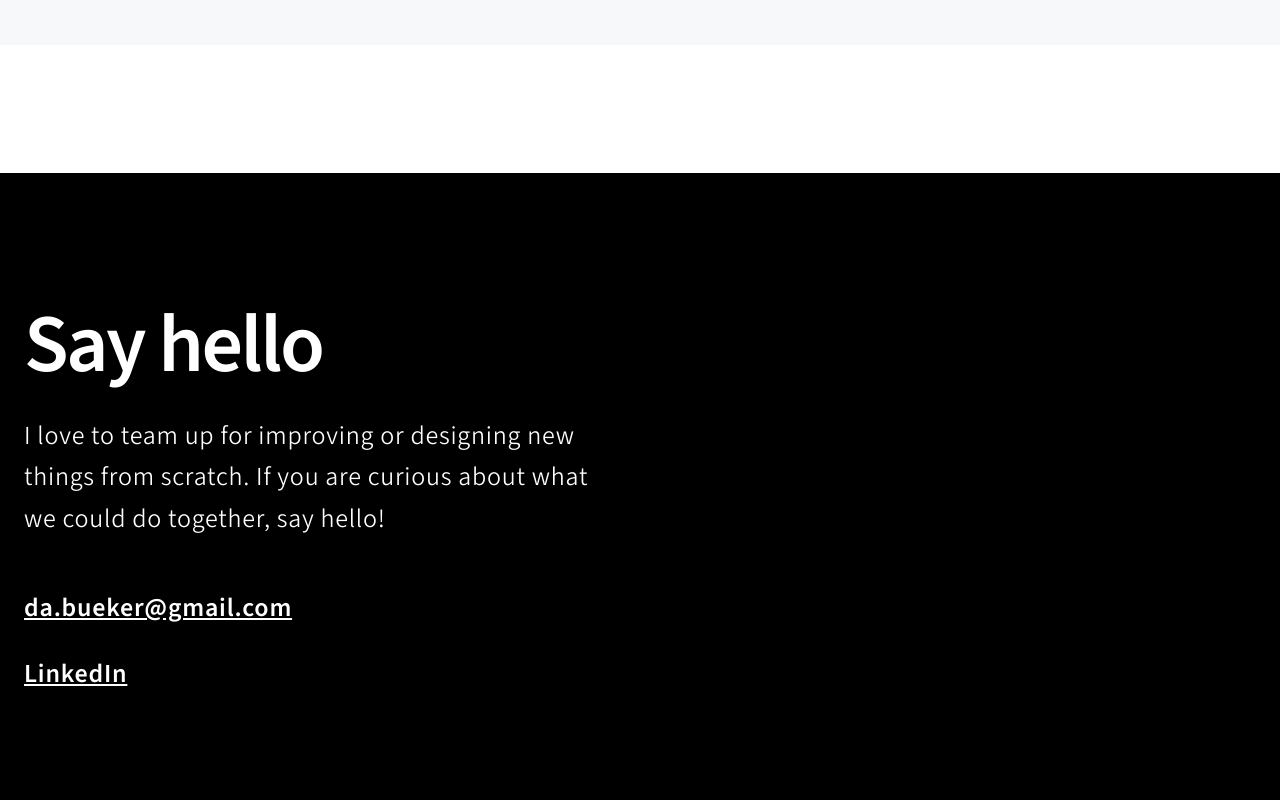
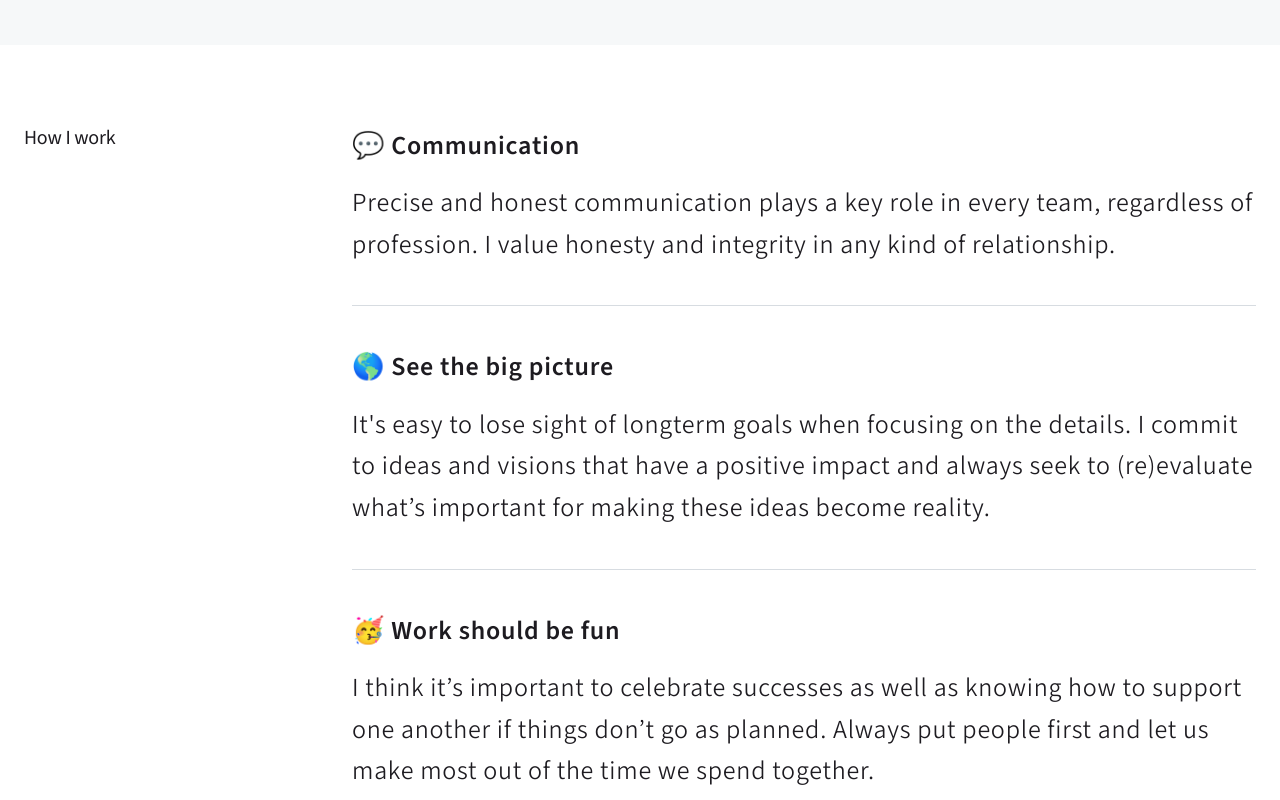
Before and after one commit to dbueker/portfolio-danielbueker, a Nuxt app: page /about in a window 1280 px wide. Shown: the part 1660-2460 px from the top of the page. Built offline with nearby package versions, Linux system fonts and the light colour scheme.

Commit message:
How I Work
New component HowIWork used on about page

```diff
--- /dev/null
+++ b/components/HowIWork.vue
@@ -0,0 +1,25 @@
+<script setup>
+import Divider from './Divider.vue'
+import TextTeaser from './TextTeaser.vue'
+</script>
+
+<template>
+    <div class="bg-lightmode-background dark:bg-darkmode-background px-6 py-20">
+        <div class="space-y-8 md:space-y-0 md:grid md:grid-cols-4 md:gap-20 lg:mx-auto lg:max-w-screen-xl">
+            <p class="text-chapter text-lightmode-on-background dark:text-darkmode-on-background">How I work</p>
+            <div class="space-y-10 md:col-span-3">
+                <div class="space-y-10">
+                <TextTeaser headline="💬  Communication" text="Precise and honest communication plays a key role in every team, regardless of profession. I value honesty and integrity in any kind of relationship."/>
+                <Divider />
+                </div>
+                <div class="space-y-10">
+                <TextTeaser headline="🌎  See the big picture" text="It's easy to lose sight of longterm goals when focusing on the details. I commit to ideas and visions that have a positive impact and always seek to (re)evaluate what’s important for making these ideas become reality."/>
+                <Divider />
+                </div>
+                <div class="space-y-10">
+                <TextTeaser headline="🥳  Work should be fun" text="I think it’s important to celebrate successes as well as knowing how to support one another if things don’t go as planned. Always put people first and let us make most out of the time we spend together."/>
+                </div>
+            </div>
+        </div>
+    </div>
+</template>
--- a/pages/about.vue
+++ b/pages/about.vue
@@ -13,5 +13,6 @@ import Portrait from '../assets/Portrait.jpg'
           <img :src=Portrait alt="Portrait of Daniel" class="rounded w-full md:w-fit md:max-h-[640px]" />
         </div>
         <Skillset />
+        <HowIWork />
       </div>
 </template>
```
